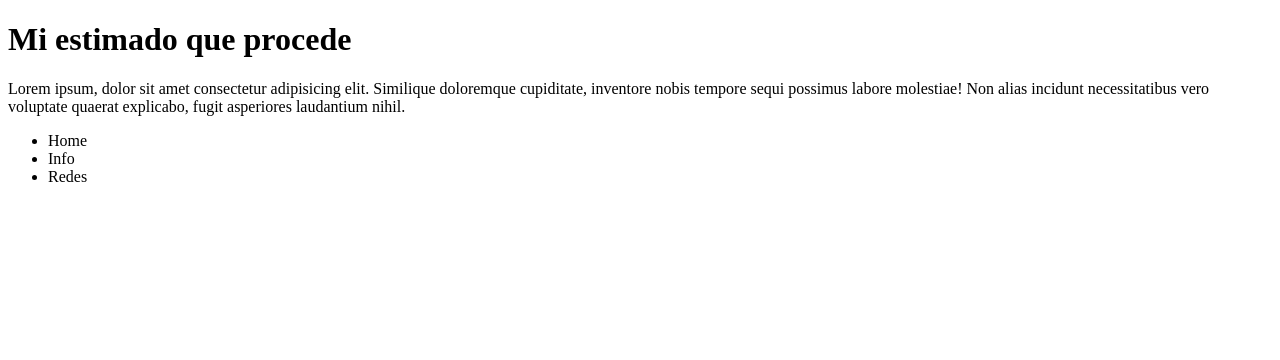
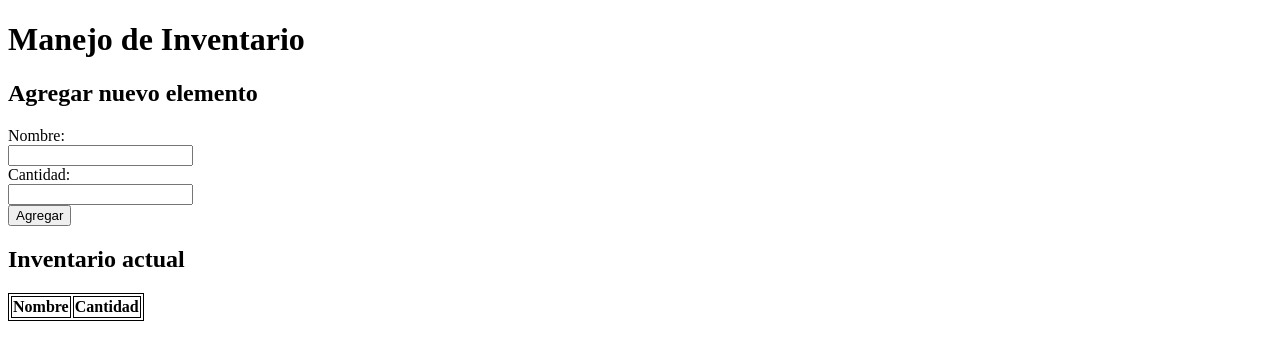
Before and after one commit to bryancito1090/AprendiendoGit, a plain HTML site: page index.html in a window 1280 px wide. Drawn offline with Linux system fonts and the light colour scheme.

Commit message:
Cambios Manejo de inventario

```diff
--- a/index.html
+++ b/index.html
@@ -3,17 +3,34 @@
 <head>
     <meta charset="UTF-8">
     <meta name="viewport" content="width=device-width, initial-scale=1.0">
-    <script src="index.ts"></script>
-    <title>Aprendiendo git</title>
+    <title>Manejo de Inventario</title>
+    <style>
+        table, th, td {
+            border: 1px solid black;
+        }
+    </style>
 </head>
 <body>
-    <h1>Mi estimado que procede</h1>
-    <p>Lorem ipsum, dolor sit amet consectetur adipisicing elit. Similique doloremque cupiditate, inventore nobis tempore sequi possimus labore molestiae! Non alias incidunt necessitatibus vero voluptate quaerat explicabo, fugit asperiores laudantium nihil.
-    </p>
-    <ul>
-        <li>Home</li>
-        <li>Info</li>
-        <li>Redes</li>
-    </ul>
+    <h1>Manejo de Inventario</h1>
+
+    <h2>Agregar nuevo elemento</h2>
+    <form id="inventory-form">
+        <label for="name">Nombre:</label><br>
+        <input type="text" id="name" name="name"><br>
+        <label for="quantity">Cantidad:</label><br>
+        <input type="number" id="quantity" name="quantity"><br>
+        <input type="submit" value="Agregar">
+    </form>
+
+    <h2>Inventario actual</h2>
+    <table id="inventory-table">
+        <tr>
+            <th>Nombre</th>
+            <th>Cantidad</th>
+        </tr>
+        <!-- Los elementos del inventario irán aquí -->
+    </table>
+
+    <script src="index.ts"></script>
 </body>
 </html>
```
